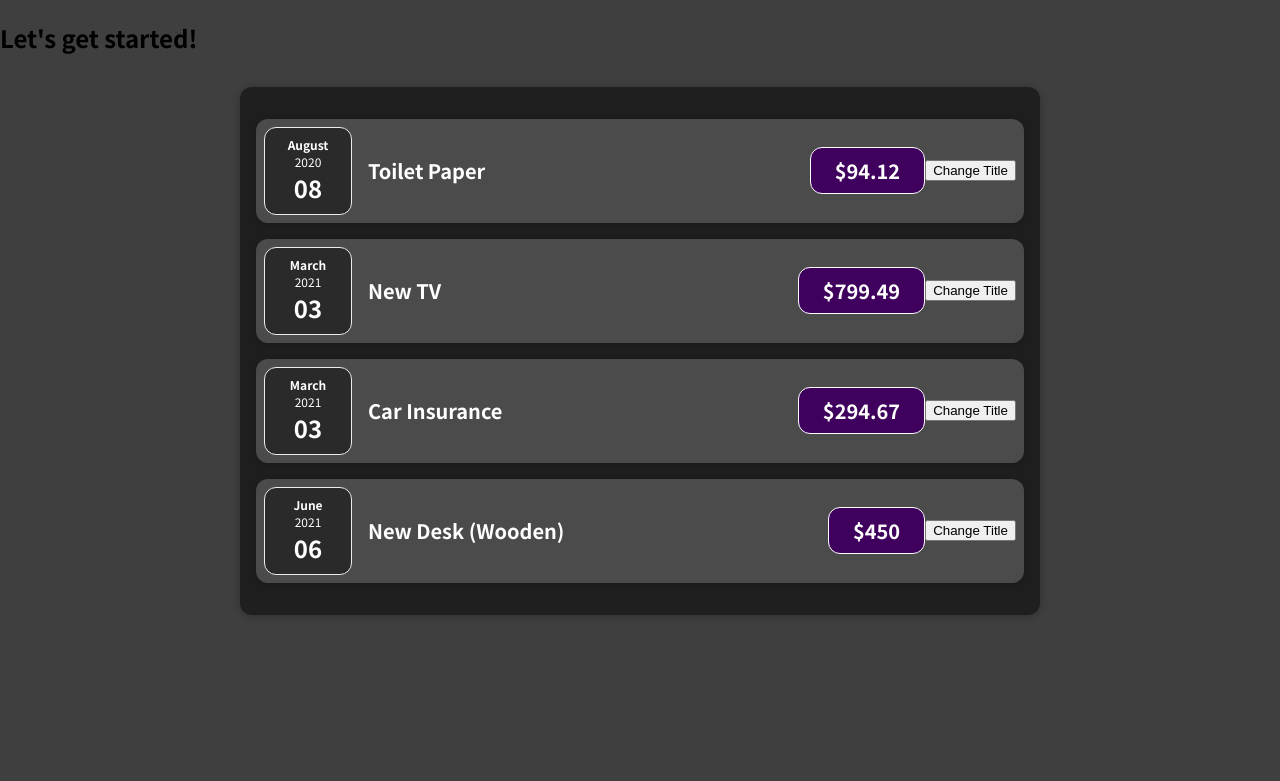
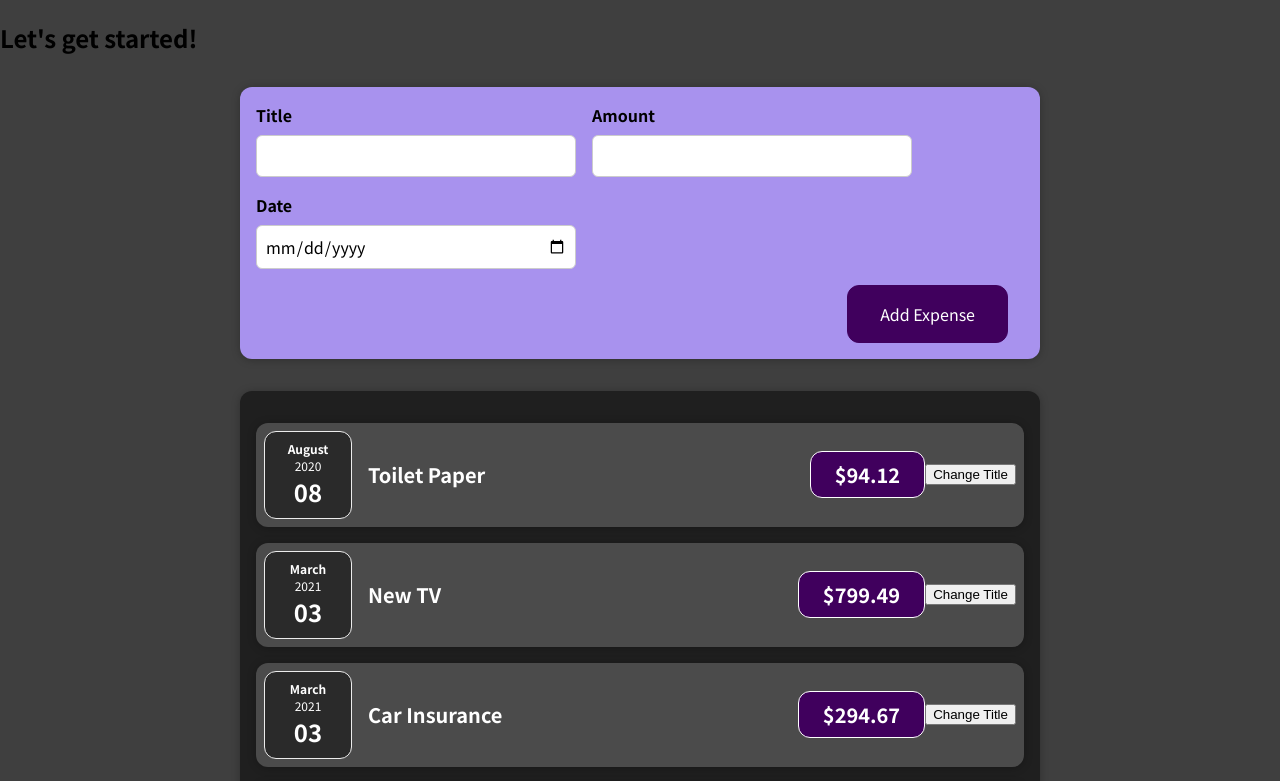
Before and after one commit to devcydo/react-course, a React (Create React App) app: page / in a window 1280 px wide. Shown: the top 781 px of the page. Built offline with nearby package versions, Linux system fonts and the light colour scheme.

Commit message:
two way binding form

```diff
--- a/src/App.js
+++ b/src/App.js
@@ -1,3 +1,6 @@
+import React from 'react';
+
+import NewExpense from './components/NewExpense/NewExpense';
 import Expenses from './components/Expenses/Expenses';
 
 const App = () => {
@@ -26,6 +29,7 @@
   return (
     <div>
       <h2>Let's get started!</h2>
+      <NewExpense/>
       <Expenses items={expenses} />
     </div>
   );
--- /dev/null
+++ b/src/components/NewExpense/ExpenseForm.css
@@ -0,0 +1,26 @@
+.new-expense__controls {
+  display: flex;
+  flex-wrap: wrap;
+  gap: 1rem;
+  margin-bottom: 1rem;
+  text-align: left;
+}
+
+.new-expense__control label {
+  font-weight: bold;
+  margin-bottom: 0.5rem;
+  display: block;
+}
+
+.new-expense__control input {
+  font: inherit;
+  padding: 0.5rem;
+  border-radius: 6px;
+  border: 1px solid #ccc;
+  width: 20rem;
+  max-width: 100%;
+}
+
+.new-expense__actions {
+  text-align: right;
+}
--- /dev/null
+++ b/src/components/NewExpense/ExpenseForm.js
@@ -0,0 +1,77 @@
+import React, { useState } from "react";
+
+import "./ExpenseForm.css";
+
+const ExpenseForm = () => {
+  const [enteredTitle, setEnteredTitle] = useState("");
+  const [enteredAmount, setEnteredAmount] = useState("");
+  const [enteredDate, setEnteredDate] = useState("");
+
+  const titleChangeHandler = (event) => {
+    setEnteredTitle(event.target.value);
+  };
+
+  const amountChangeHandler = (event) => {
+    setEnteredAmount(event.target.value);
+  };
+
+  const dateChangeHandler = (event) => {
+    setEnteredDate(event.target.value);
+  };
+
+  const submitHandler = (event) => {
+    event.preventDefault();
+
+    const expenseData = {
+      title: enteredTitle,
+      amount: enteredAmount,
+      date: new Date(enteredDate)
+    };
+
+    console.log(expenseData);
+
+    setEnteredTitle("");
+    setEnteredAmount("");
+    setEnteredDate("");
+  };
+
+  return (
+    <form onSubmit={submitHandler}>
+      <div className="new-expense__controls">
+        <div className="new-expense__control">
+          <label>Title</label>
+          <input
+            type="text"
+            value={enteredTitle}
+            onChange={titleChangeHandler}
+          />
+        </div>
+        <div className="new-expense__control">
+          <label>Amount</label>
+          <input
+            type="number"
+            min="0.01"
+            step="0.01"
+            value={enteredAmount}
+            onChange={amountChangeHandler}
+          />
+        </div>
+        <div className="new-expense__control">
+          <label>Date</label>
+          <input
+            type="date"
+            min="2019-01-01"
+            max="2022-12-31"
+            value={enteredDate}
+            onChange={dateChangeHandler}
+          />
+        </div>
+      </div>
+      <div className="new-expense__actions">
+        <button type="submit">Add Expense</button>
+      </div>
+    </form>
+  );
+};
+
+export default ExpenseForm;
--- /dev/null
+++ b/src/components/NewExpense/NewExpense.css
@@ -0,0 +1,38 @@
+.new-expense {
+  background-color: #a892ee;
+  padding: 1rem;
+  margin: 2rem auto;
+  width: 50rem;
+  max-width: 95%;
+  border-radius: 12px;
+  text-align: center;
+  box-shadow: 0 1px 8px rgba(0, 0, 0, 0.25);
+}
+
+.new-expense button {
+  font: inherit;
+  cursor: pointer;
+  padding: 1rem 2rem;
+  border: 1px solid #40005d;
+  background-color: #40005d;
+  color: white;
+  border-radius: 12px;
+  margin-right: 1rem;
+}
+
+.new-expense button:hover,
+.new-expense button:active {
+  background-color: #510674;
+  border-color: #510674;
+}
+
+.new-expense button.alternative {
+  color: #220131;
+  border-color: transparent;
+  background-color: transparent;
+}
+
+.new-expense button.alternative:hover,
+.new-expense button.alternative:active {
+  background-color: #ddb3f8;
+}
--- /dev/null
+++ b/src/components/NewExpense/NewExpense.js
@@ -0,0 +1,14 @@
+import React from 'react';
+
+import ExpenseForm from './ExpenseForm';
+import './NewExpense.css';
+
+const NewExpense = () => {
+  return (
+    <div className='new-expense'>
+      <ExpenseForm/>
+    </div>
+  )
+}
+
+export default NewExpense;
```
